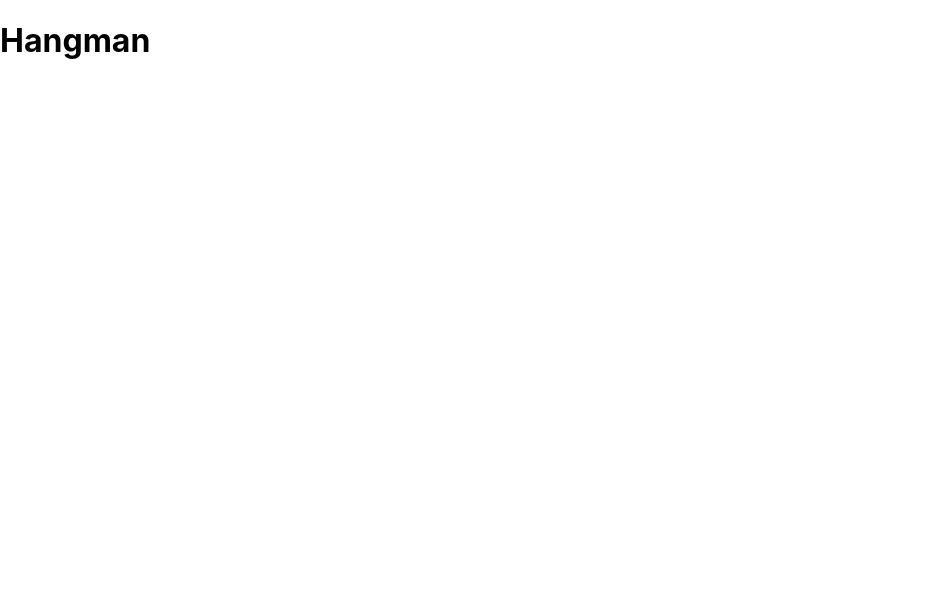
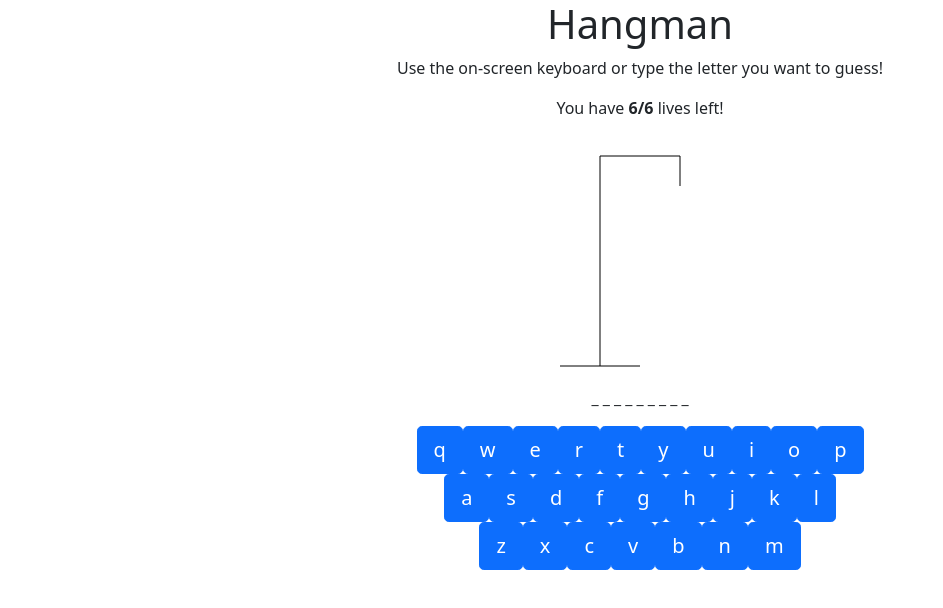
Before and after one commit to JustinPeng13/hangman-react, a React (Create React App) app: page / in a window 1280 px wide. Shown: the top 608 px of the page, without its empty margins (0-943 px from the left). Built offline with nearby package versions, Linux system fonts and the light colour scheme.

Commit message:
Complete hangman functionality

```diff
--- a/package.json
+++ b/package.json
@@ -6,7 +6,9 @@
     "@testing-library/jest-dom": "^5.16.4",
     "@testing-library/react": "^13.2.0",
     "@testing-library/user-event": "^13.5.0",
+    "bootstrap": "^5.1.3",
     "react": "^18.1.0",
+    "react-bootstrap": "^2.4.0",
     "react-dom": "^18.1.0",
     "react-scripts": "5.0.1",
     "web-vitals": "^2.1.4"
--- /dev/null
+++ b/src/App.js
@@ -0,0 +1,87 @@
+import './App.css';
+import randomWord from './components/Words';
+import Hangman from './components/Hangman';
+import Header from './components/Header';
+import Keyboard from './components/Keyboard';
+import Popup from './components/Popup';
+import WordDisplay from './components/WordDisplay';
+import { useState, useEffect } from 'react';
+
+var word = randomWord();
+
+function App() {
+  const [correctGuess, setCorrectGuess] = useState([]);
+  const [wrongGuess, setWrongGuess] = useState([]);
+  const [status, setStatus] = useState('');
+  const numLives = 6;
+
+  const handleGuess = e => {
+    const letter = e.target.value;
+    if (status == '') {
+      if (word.includes(letter)) {
+        if (!correctGuess.includes(letter)) {
+          setCorrectGuess(currentLetters => [...currentLetters, letter]);
+        }
+      } else {
+        if (!wrongGuess.includes(letter)) {
+          setWrongGuess(currentLetters => [...currentLetters, letter]);
+        }
+      }
+    }
+  }
+
+  const playAgain = () => {
+    setStatus('');
+    setCorrectGuess([]);
+    setWrongGuess([]);
+    word = randomWord();
+  }
+
+  useEffect(() => {
+    const displayWord = word.split('').map(
+      letter => correctGuess.includes(letter) ? letter : '_'
+    ).join(' ');
+
+    const newStatus = wrongGuess.length > 5
+      ? 'Lose'
+      : displayWord.includes('_')
+        ? ''
+        : 'Win';
+
+    setStatus(stat => newStatus);
+  }, [correctGuess, wrongGuess]);
+
+
+  useEffect(() => {
+    const handleKeydown = e => {
+      const { key, keyCode } = e;
+      if (status == '' && keyCode >= 65 && keyCode <= 90) {
+        const letter = key.toLowerCase();
+        if (word.includes(letter)) {
+          if (!correctGuess.includes(letter)) {
+            setCorrectGuess(currentLetters => [...currentLetters, letter]);
+          }
+        } else {
+          if (!wrongGuess.includes(letter)) {
+            setWrongGuess(currentLetters => [...currentLetters, letter]);
+          }
+        }
+      }
+    }
+    window.addEventListener('keydown', handleKeydown);
+
+    return () => window.removeEventListener('keydown', handleKeydown);
+  }, [correctGuess, wrongGuess]);
+
+  return (
+    <div className="App text-center">
+      <Popup status={status} word={word} playAgain={playAgain} />
+      <Header livesLeft={numLives - wrongGuess.length} numLives={numLives} />
+      <Hangman numWrong={wrongGuess.length} />
+      <WordDisplay word={word} correctGuess={correctGuess} />
+      <Keyboard handleGuess={handleGuess} correctGuess={correctGuess} wrongGuess={wrongGuess} />
+    </div>
+  );
+}
+
+export default App;
--- /dev/null
+++ b/src/components/Hangman.js
@@ -0,0 +1,38 @@
+import React from 'react'
+
+const Hangman = ({ numWrong }) => {
+  return (
+    <svg height="250" width="200" className="figure-container">
+      {/* <!-- Rod --> */}
+      <line x1="60" y1="20" x2="140" y2="20" stroke="#000000"/>
+      <line x1="140" y1="20" x2="140" y2="50" stroke="#000000" />
+      <line x1="60" y1="20" x2="60" y2="230" stroke="#000000" />
+      <line x1="20" y1="230" x2="100" y2="230" stroke="#000000" />
+
+      {/* <!-- Head --> */}
+      {numWrong > 0 &&
+        <circle cx="140" cy="70" r="20" />
+      }
+      {/* <!-- Body --> */}
+      {numWrong > 1 &&
+        <line x1="140" y1="90" x2="140" y2="150" stroke="#000000" />
+      }
+      {/* <!-- Arms --> */}
+      {numWrong > 2 &&
+        <line x1="140" y1="120" x2="120" y2="100" stroke="#000000" />
+      }
+      {numWrong > 3 &&
+        <line x1="140" y1="120" x2="160" y2="100" stroke="#000000" />
+      }
+      {/* <!-- Legs --> */}
+      {numWrong > 4 &&
+        <line x1="140" y1="150" x2="120" y2="180" stroke="#000000" />
+      }
+      {numWrong > 5 &&
+        <line x1="140" y1="150" x2="160" y2="180" stroke="#000000" />
+      }
+    </svg>
+  )
+}
+
+export default Hangman
--- /dev/null
+++ b/src/components/Header.js
@@ -0,0 +1,13 @@
+import React from 'react'
+
+const Header = ({livesLeft, numLives}) => {
+  return (
+    <div>
+      <h1>Hangman</h1>
+      <p>Use the on-screen keyboard or type the letter you want to guess!</p>
+      <p>You have <strong>{livesLeft}/{numLives}</strong> lives left!</p>
+    </div>
+  )
+}
+
+export default Header
--- /dev/null
+++ b/src/components/Keyboard.js
@@ -0,0 +1,53 @@
+import React from 'react'
+import { Button, Row } from 'react-bootstrap'
+
+const Keyboard = ({ handleGuess, correctGuess, wrongGuess }) => {
+  return (
+    <div>
+      <div>
+        {"qwertyuiop".split("").map(letter => (
+          <Button
+            variant='primary'
+            size='lg'
+            key={letter}
+            value={letter}
+            onClick={handleGuess}
+            disabled={correctGuess.includes(letter) || wrongGuess.includes(letter)}
+          >
+            {letter}
+          </Button>
+        ))}
+      </div>
+      <div>
+        {"asdfghjkl".split("").map(letter => (
+          <Button
+            variant='primary'
+            size='lg'
+            key={letter}
+            value={letter}
+            onClick={handleGuess}
+            disabled={correctGuess.includes(letter) || wrongGuess.includes(letter)}
+          >
+            {letter}
+          </Button>
+        ))}
+      </div>
+      <div>
+        {"zxcvbnm".split("").map(letter => (
+          <Button
+            variant='primary'
+            size='lg'
+            key={letter}
+            value={letter}
+            onClick={handleGuess}
+            disabled={correctGuess.includes(letter) || wrongGuess.includes(letter)}
+          >
+            {letter}
+          </Button>
+        ))}
+      </div>
+    </div>
+  )
+}
+
+export default Keyboard
--- /dev/null
+++ b/src/components/Popup.js
@@ -0,0 +1,22 @@
+import React from 'react'
+import { Alert, Button } from 'react-bootstrap'
+
+const Popup = ({status, word, playAgain}) => {
+  if (status == 'Win') {
+    return (
+      <Alert variant='success' dismissible>
+        <p>Congratulations, you guessed the word correctly!</p>
+        <Button variant='primary' onClick={playAgain}>Play Again</Button>
+      </Alert>
+    );
+  } else if (status == 'Lose') {
+    return (
+      <Alert variant='danger' dismissible>
+        <p>Sorry, you lost... The word was <em>{word}</em>.</p>
+        <Button variant='primary' onClick={playAgain}>Play Again</Button>
+      </Alert>
+    );
+  }
+}
+
+export default Popup
--- /dev/null
+++ b/src/components/WordDisplay.js
@@ -0,0 +1,15 @@
+import React from 'react'
+
+const WordDisplay = ({word, correctGuess}) => {
+  const displayWord = word.split('').map(
+    letter => correctGuess.includes(letter) ? letter : '_'
+  ).join(' ');
+
+  return (
+    <div>
+      <p>{displayWord}</p>
+    </div>
+  )
+}
+
+export default WordDisplay
--- /dev/null
+++ b/src/components/Words.js
@@ -0,0 +1,12 @@
+const words = [
+  'application',
+  'programming',
+  'interface',
+  'wizard'
+];
+
+const randomWord = () => {
+  return words[Math.floor(Math.random() * words.length)];
+}
+
+export default randomWord;
--- a/src/index.js
+++ b/src/index.js
@@ -1,10 +1,11 @@
 import React from 'react';
 import ReactDOM from 'react-dom/client';
-import './index.css';
+import App from './App';
+import 'bootstrap/dist/css/bootstrap.min.css';
 
 const root = ReactDOM.createRoot(document.getElementById('root'));
 root.render(
   <React.StrictMode>
-    <h1>Hangman</h1>
+    <App />
   </React.StrictMode>
 );
```
Also changed, not shown: src/App.css (renamed from src/index.css), 1 other file (tests, documents, lock files or other folders).
